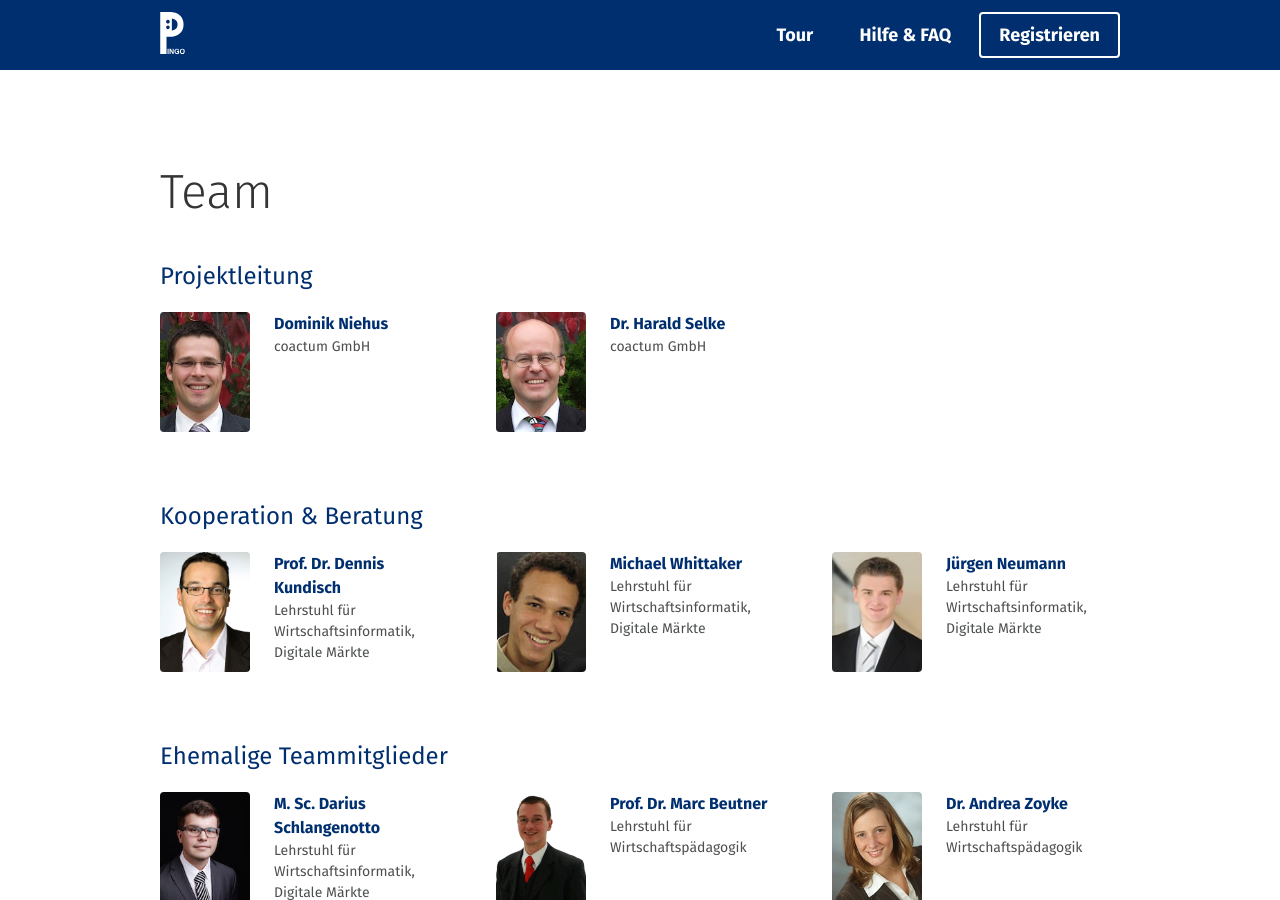
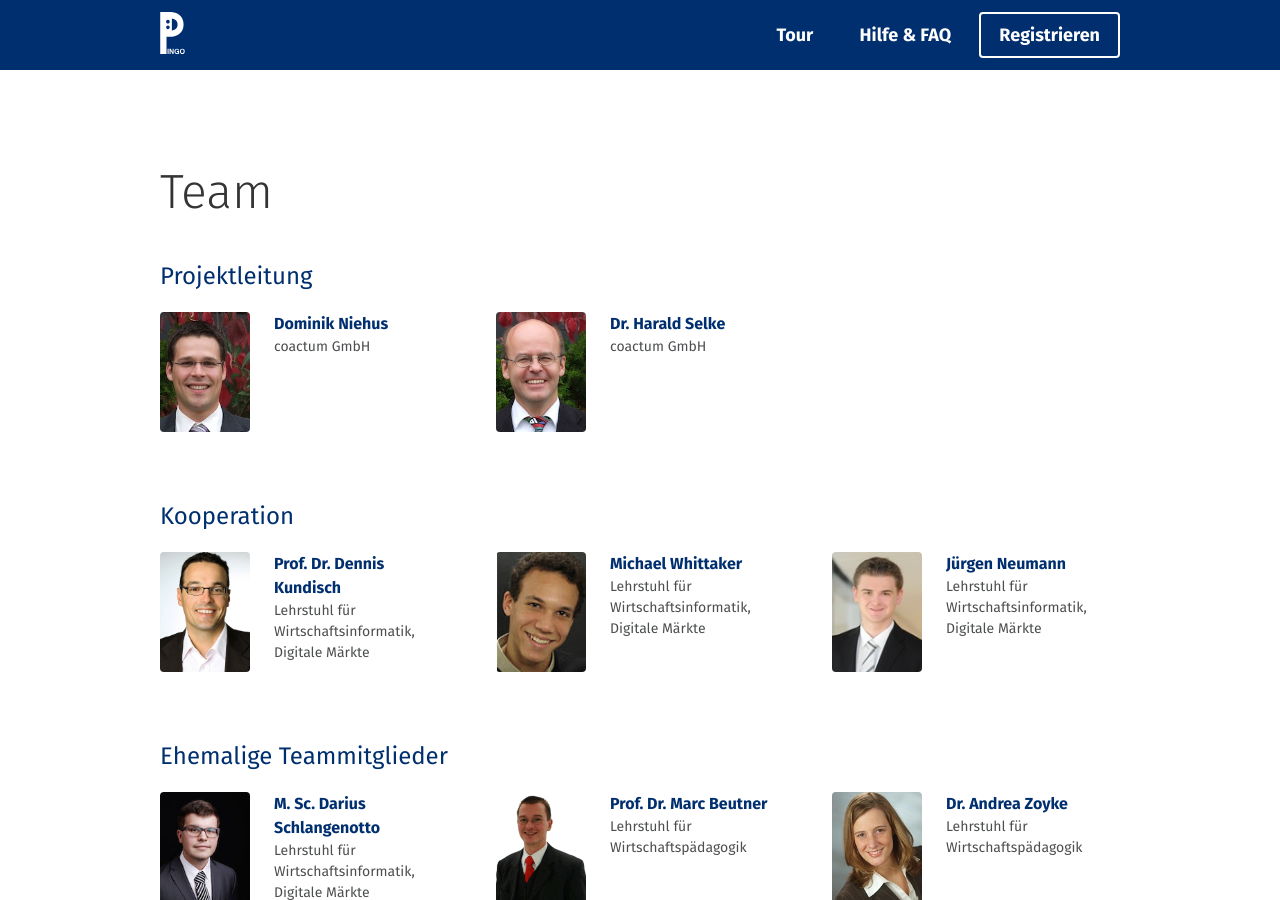
Before and after one commit to PingoUPB/pingoupb.github.io, a Jekyll site: the page built from de/team/index.html, in a window 1280 px wide and 900 px high. Built offline with Jekyll 4.4.1, drawn with Linux system fonts in a browser that asks for light colours; nearby versions of some CDN libraries; Markdown is read by kramdown in place of the engine named in the settings.

Commit message:
Update people_de.yml

```diff
--- a/_data/people_de.yml
+++ b/_data/people_de.yml
@@ -11,19 +11,19 @@
   url: https://www.coactum.de/das-team.html
 
 - name: Prof. Dr. Dennis Kundisch
-  task: Kooperation & Beratung
+  task: Kooperation
   img: kundisch.jpg
   chair: Lehrstuhl für Wirtschaftsinformatik, Digitale Märkte
   url: https://wiwi.uni-paderborn.de/dep3/winfo2/team/dennis-kundisch/
 
 - name: Michael Whittaker
-  task: Kooperation & Beratung
+  task: Kooperation
   img: whittaker.jpg
   chair: Lehrstuhl für Wirtschaftsinformatik, Digitale Märkte
   url: http://wiwi.uni-paderborn.de/dep3/winfo2/team/studentische-hilfskraefte/
 
 - name: Jürgen Neumann
-  task: Kooperation & Beratung
+  task: Kooperation
   img: neumann.jpg
   chair: Lehrstuhl für Wirtschaftsinformatik, Digitale Märkte
   url: http://wiwi.uni-paderborn.de/dep3/winfo2/team/studentische-hilfskraefte/
```
